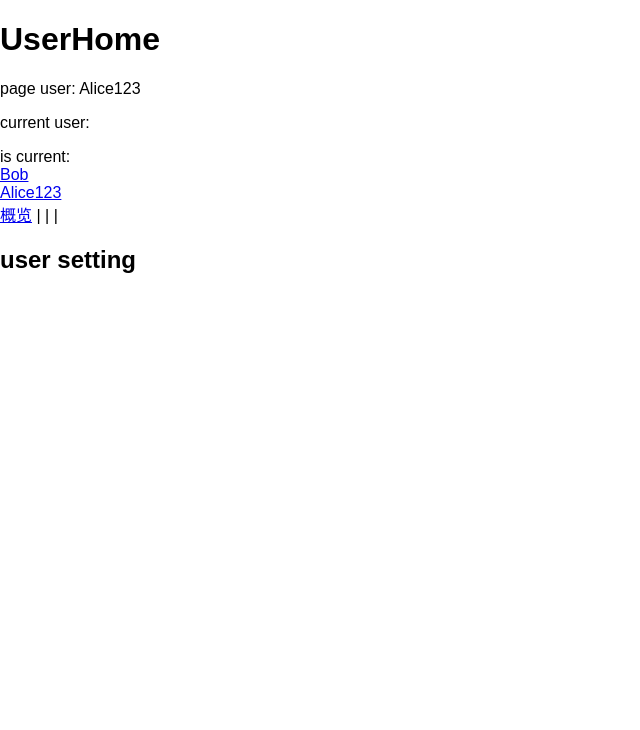
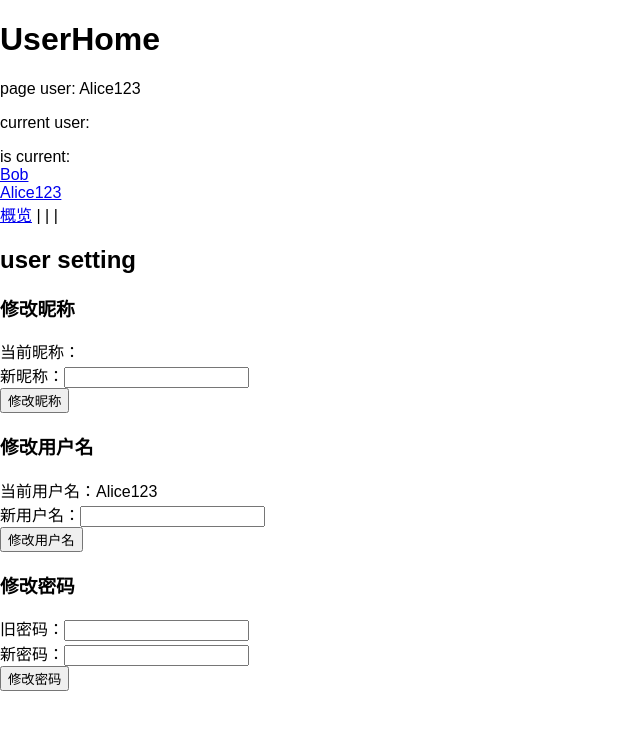
Before and after one commit to zhb2000/OurProjectManager-FrontEnd, a Vue app: page /users/Alice123/setting in a window 1280 px wide. Shown: the top 730 px of the page, without its empty margins (0-640 px from the left). Built offline with nearby package versions, Linux system fonts and the light colour scheme; no server answers; sample sign-in values are in the browser's storage.

Commit message:
User's setting page

```diff
--- a/src/views/UserSetting.vue
+++ b/src/views/UserSetting.vue
@@ -1,5 +1,83 @@
 <template>
   <div>
     <h2>user setting</h2>
+    <h3>修改昵称</h3>
+    <div>当前昵称：{{ nickname }}</div>
+    <div>新昵称：<input v-model="newNickname" autocomplete="nickname" /></div>
+    <div><button @click="modifyNicknameBtnClick">修改昵称</button></div>
+    <h3>修改用户名</h3>
+    <div>当前用户名：{{ username }}</div>
+    <div>新用户名：<input v-model="newUsername" autocomplete="off" /></div>
+    <div><button @click="modifyUsernameBtnClick">修改用户名</button></div>
+    <h3>修改密码</h3>
+    <div>
+      旧密码：<input
+        type="password"
+        autocomplete="current-password"
+        v-model="oldPassword"
+      />
+    </div>
+    <div>
+      新密码：<input
+        type="password"
+        autocomplete="new-password"
+        v-model="newPassword"
+      />
+    </div>
+    <div><button @click="modifyPasswordBtnClick">修改密码</button></div>
   </div>
 </template>
+
+<script>
+import { UserJson } from "../utils/jsonmodel";
+import { getUserByNameAsync } from "../utils/ApiUtils";
+
+export default {
+  data() {
+    return {
+      /** @type {UserJson} */
+      user: null,
+      newNickname: "",
+      newUsername: "",
+      oldPassword: "",
+      newPassword: "",
+    };
+  },
+  computed: {
+    /** @returns {string} */
+    username() {
+      return this.$route.params.username;
+    },
+    /** @returns {string} */
+    nickname() {
+      return this.user ? this.user.nickname : null;
+    },
+    /** @returns {number} */
+    userId() {
+      return this.user ? this.user.id : null;
+    },
+  },
+  watch: {
+    $route() {
+      this.pageChangedAsync();
+    },
+  },
+  created() {
+    this.pageChangedAsync();
+  },
+  methods: {
+    /** fetch user data */
+    async pageChangedAsync() {
+      try {
+        this.user = await getUserByNameAsync(this.username);
+      } catch (error) {
+        console.log("get user by name failed: " + error);
+        return;
+      }
+    },
+    async modifyNicknameBtnClick() {},
+    async modifyUsernameBtnClick() {},
+    async modifyPasswordBtnClick() {},
+  },
+};
+</script>
```
